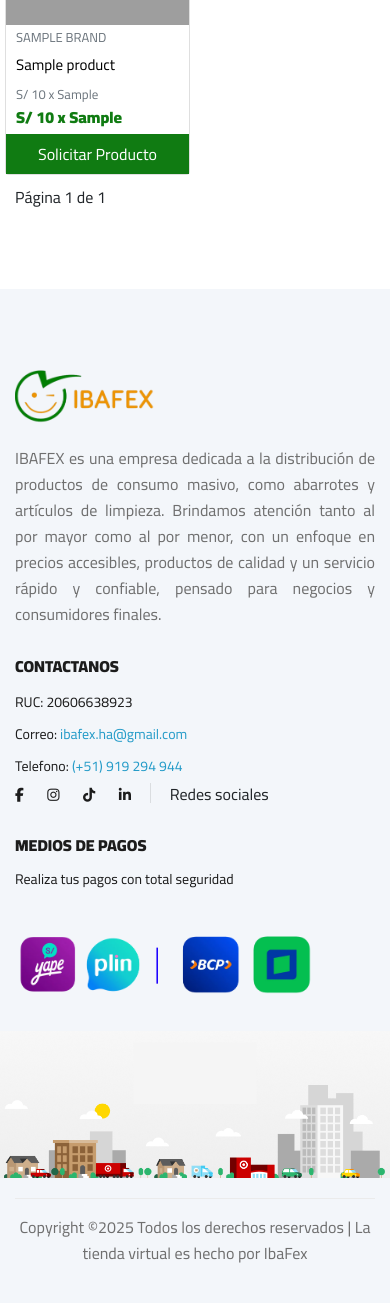
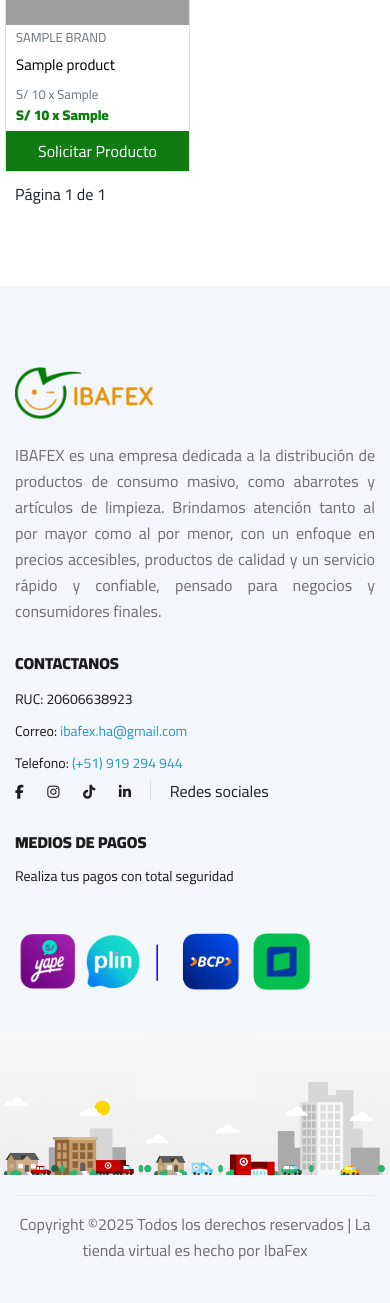
Before and after one commit to GroverAEP/landing_page_iba, a Django app: template products/templates/shop-grid.html in a window 390 px wide. Shown: the part 889-2192 px from the top of the page. After the commit the page ends 2149 px from the top, so only its background shows below. Run offline with Django 3.2, Linux system fonts and the light colour scheme; the template is opened without the code that fills it: most values are stand-ins (such as "Sample title", 1, 10 or a date in 2020); grey boxes marked "Sample" are stand-in pictures; some libraries are stand-ins or nearby versions; grey boxes are pictures that could not be loaded.

Commit message:
cambiando el tamaño de letra parar telefono

```diff
--- a/products/static/css/style.css
+++ b/products/static/css/style.css
@@ -2287,4 +2287,8 @@ ol {
 	.img-css{
 		margin-top: 40px;
 	}
-}
+
+	.color__precie{
+		font-size: 14px;
+	}
+}
```
